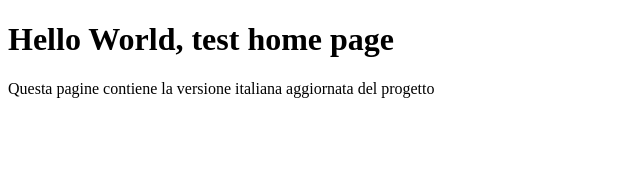
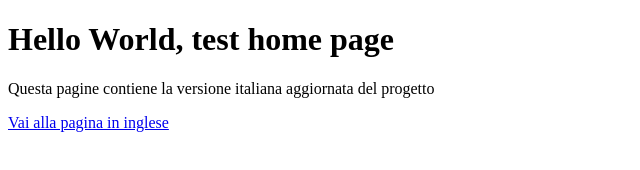
Before and after one commit to SalBoh/Sala_verifica_06_11_23, a plain HTML site: page index.html in a window 1280 px wide. Shown: the whole page, without its empty margins (0-640 px from the left). Drawn offline with Linux system fonts and the light colour scheme.

Commit message:
Aggiunta link pagina iniziale

```diff
--- a/index.html
+++ b/index.html
@@ -9,5 +9,6 @@
 <body>
     <h1>Hello World, test home page</h1>
     <p>Questa pagine contiene la versione italiana aggiornata del progetto</p>
+    <a href="#">Vai alla pagina in inglese</a>
 </body>
 </html>
```
